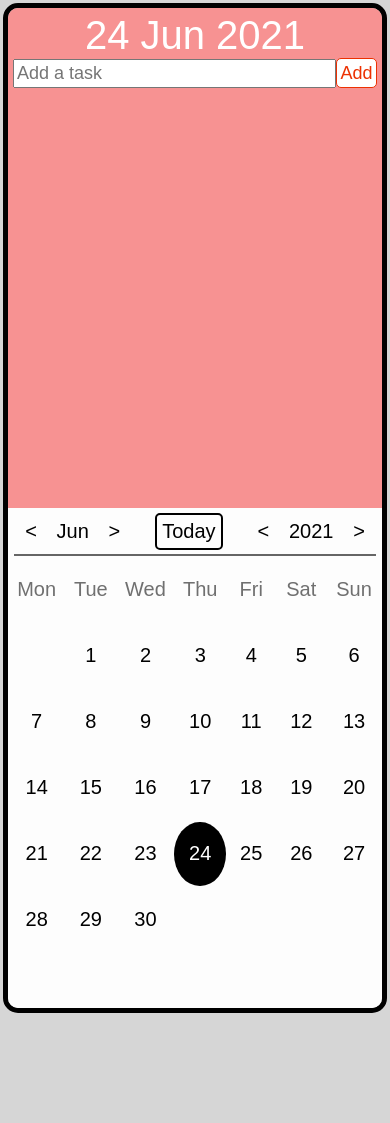
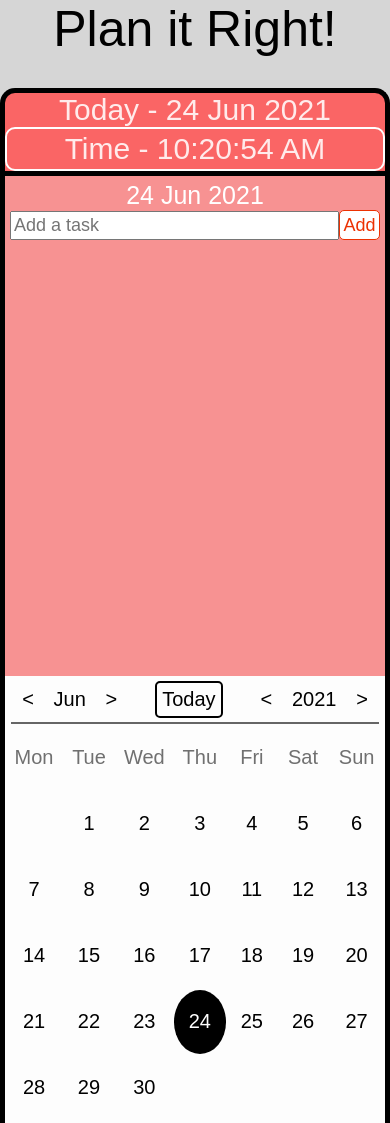
Before and after one commit to minicb0/Plan-It-Right, a plain HTML site: page index.html in a window 390 px wide. Shown: the top 1123 px of the page. Before the commit the page ends 1016 px from the top, so only its background shows below. Drawn offline with Linux system fonts and the light colour scheme.

Commit message:
Digital Clock Added

```diff
--- a/index.html
+++ b/index.html
@@ -10,6 +10,12 @@
 </head>
 
 <body>
+    <div id="container">
+        <div id="heading">Plan it Right!</div>
+        <div id="clock">
+            <div id="clock-day"></div>
+            <div id="clock-time"></div>
+        </div>
         <div id="wrapper">
             <div id="todo">
                 <div id="dayClickedDiv">
@@ -43,6 +49,7 @@
                 <div id="calender-container"></div>
             </div>
         </div>
+    </div>
     <script src="script.js"></script>
 </body>
 
--- a/script.js
+++ b/script.js
@@ -40,6 +40,51 @@ if (localStorage.getItem("todoLocal") == null) {
     listLocal = JSON.parse(localStorage.getItem("todoLocal"));
 }
 
+//clock
+function currentTime() {
+    today = new Date();
+    var day = today.getDate();
+    var month = today.getMonth();
+    var year = today.getFullYear();
+
+    var hour = today.getHours();
+    var min = today.getMinutes();
+    var sec = today.getSeconds();
+    var midday;
+    //Assigning AM/PM
+    if (hour > 11) {
+        midday = "PM"
+    } else {
+        midday = "AM"
+    }
+
+    //Making a 12 hour format clock
+    if (hour == 0) {
+        hour = 12;
+    } else if (hour > 12) {
+        hour = hour - 12
+    } else {
+        hour = hour;
+    }
+
+    hour = updateTime(hour);
+    min = updateTime(min);
+    sec = updateTime(sec);
+    document.getElementById("clock-day").innerHTML = "Today - " + day + " " + monthList[month] + " " + year;
+    document.getElementById("clock-time").innerHTML = "Time - " + hour + ":" + min + ":" + sec + " " + midday;
+    setTimeout(currentTime, 1000); /* setting timer */
+}
+function updateTime(k) {
+    if (k < 10) {
+        return "0" + k;
+    }
+    else {
+        return k;
+    }
+}
+currentTime();
+
+//calender
 function renderDate() {
     if (currentMonth === 12) {
         currentYear = currentYear + 1;
@@ -190,7 +235,7 @@ function loadList() {
                 trash = ""
             }
             var item =
-            `<div class="itemDiv"><li class="item ${trash}">
+                `<div class="itemDiv"><li class="item ${trash}">
             <input type="checkbox" class="checkbox" ${checked}>
             <span class="text ${completed}">${task}</span>
             <img class="delete" src="delete.png">
@@ -254,7 +299,7 @@ document.addEventListener("keyup", function (event) {
             var task = taskInput.value
             // console.log(task);
             var item =
-            `<div class="itemDiv"><li class="item">
+                `<div class="itemDiv"><li class="item">
             <input type="checkbox" class="checkbox">
             <span class="text">${task}</span>
             <img class="delete" src="delete.png">
--- a/style.css
+++ b/style.css
@@ -14,29 +14,65 @@ body {
     font-family: Arial, Helvetica, sans-serif;
 }
 
+#heading {
+    display: flex;
+    justify-content: center;
+    align-items: center;
+    font-size: 50px;
+    margin-bottom: 30px;
+}
+
+#clock {
+    display: flex;
+    justify-content: space-around;
+    align-items: center;
+    border: 5px solid black;
+    border-bottom: 0px;
+    border-top-left-radius: 15px;
+    border-top-right-radius: 15px;
+    border-bottom-left-radius: 0px;
+    border-bottom-right-radius: 0px;
+    font-size: 30px;
+    color: #ffebeb;
+    background-color: rgb(250, 101, 101);
+    /* padding: 10px; */
+}
+
+#clock-time {
+    border: 2px solid white;
+    margin: 3px;
+    padding: 3px;
+    border-radius: 10px;
+}
+
 #wrapper {
     display: flex;
     align-items: center;
     justify-content: center;
     border: 5px solid black;
-    border-radius: 15px;
-    margin: 3px;
+    border-top-left-radius: 0px;
+    border-top-right-radius: 0px;
+    border-bottom-left-radius: 15px;
+    border-bottom-right-radius: 15px;
+    /* margin: 3px; */
+    margin-top: 0px;
 }
 
 #todo {
-    border-top-left-radius: 10px;
+    border-top-left-radius: 0px;
     border-top-right-radius: 0px;
     border-bottom-left-radius: 10px;
     border-bottom-right-radius: 0px;
     background-color: rgb(247, 146, 146);
     height: 500px;
+    width: 460px;
     /* border: 5px solid red; */
     padding: 5px;
 }
 
 #calender {
     border-top-left-radius: 0px;
-    border-top-right-radius: 10px;
+    border-top-right-radius: 0px;
     border-bottom-left-radius: 0px;
     border-bottom-right-radius: 10px;
     background-color: rgb(253, 253, 253);
@@ -51,7 +87,7 @@ body {
 
 #dayClicked {
     color: white;
-    font-size: 40px;
+    font-size: 25px;
 }
 
 #inputBox {
@@ -262,8 +298,9 @@ hr {
         height: 100%;
     }
     #todo {
-        border-top-left-radius: 10px;
-        border-top-right-radius: 10px;
+        width: auto;
+        border-top-left-radius: 0px;
+        border-top-right-radius: 0px;
         border-bottom-left-radius: 0px;
         border-bottom-right-radius: 0px;
     }
@@ -273,9 +310,25 @@ hr {
         border-bottom-left-radius: 10px;
         border-bottom-right-radius: 10px;
     }
+    #clock {
+        display: block;
+    }
+    #clock div {
+        display: flex;
+        justify-content: center;
+        align-items: center;
+        margin: 0px;
+    }
 }
 
-@media (max-width: 340px) {
+@media (max-width: 475px) {
+    .indicatorTrue{
+        width: 7px;
+        height: 7px;
+    }
+}
+
+@media (max-width: 345px) {
     body {
         font-size: 15px;
     }
@@ -292,4 +345,17 @@ hr {
         justify-content: center;
         align-items: center;
     }
+    #heading{
+        font-size: 35px;
+    }
+    #clock {
+        font-size: 25px;
+    }
+    #dayClicked{
+        font-size: 20px;
+    }
+    .indicatorTrue{
+        width: 5px;
+        height: 5px;
+    }
 }
```
Lines whose indentation alone changed are shown as unchanged.
